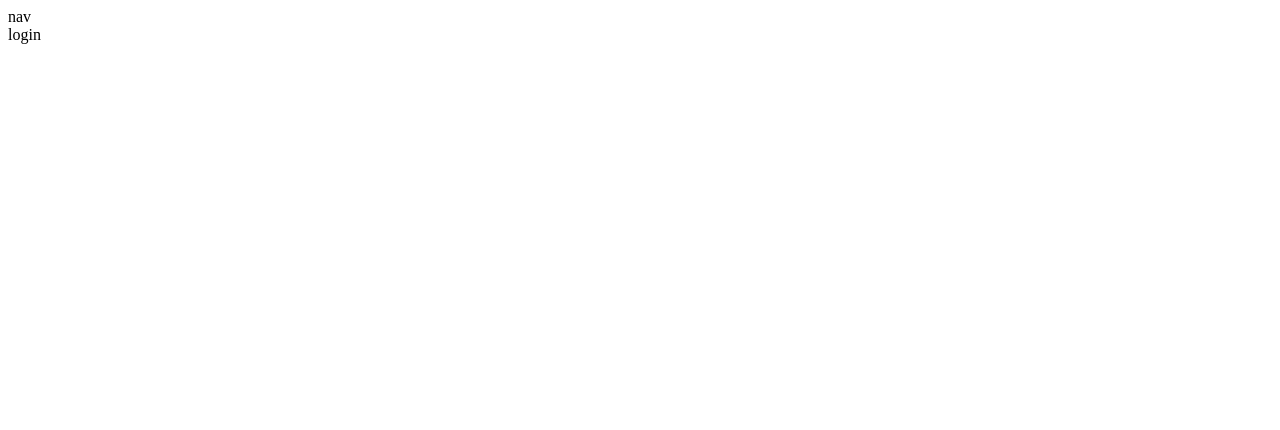
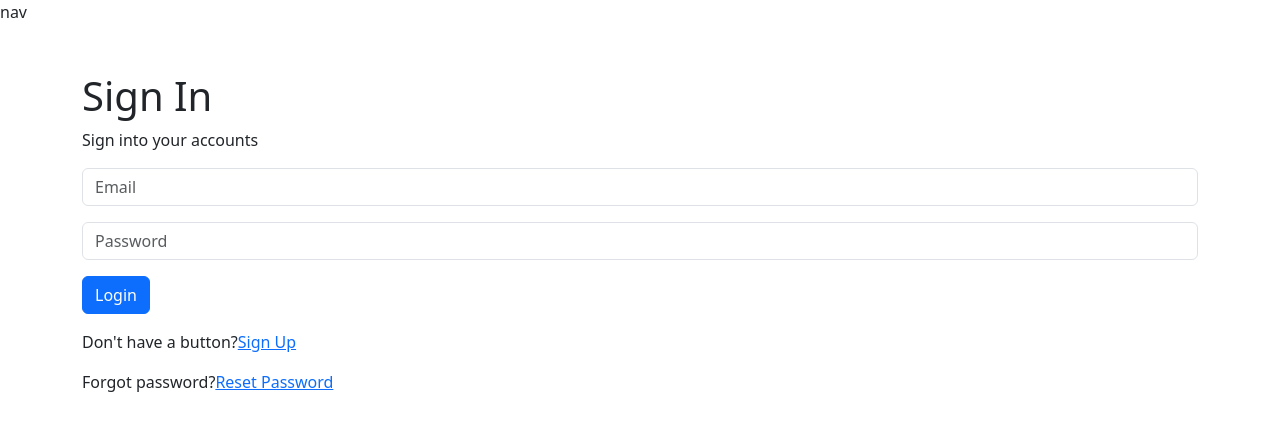
Before and after one commit to Eshat002/Auth, a React (Create React App) app in the folder frontend/: page /login in a window 1280 px wide. Shown: the top 430 px of the page. Built offline with nearby package versions, Linux system fonts and the light colour scheme.

Commit message:
Add Login Form

```diff
--- a/frontend/package.json
+++ b/frontend/package.json
@@ -8,6 +8,7 @@
     "@testing-library/react": "^13.4.0",
     "@testing-library/user-event": "^13.5.0",
     "axios": "^1.7.4",
+    "bootstrap": "^5.3.3",
     "react": "^18.3.1",
     "react-dom": "^18.3.1",
     "react-redux": "^9.1.2",
--- a/frontend/src/App.js
+++ b/frontend/src/App.js
@@ -11,7 +11,7 @@ import Login from "./screens/Login";
 const App = () => {
   return (
     <Router>
-      <Layout />
+      <Layout>
         <Routes>
           <Route exact path="/" element={<Home />} />
           <Route exact path="/login" element={<Login />} />
@@ -24,6 +24,7 @@ const App = () => {
           />
           <Route exact path="activate/:ui/:token" element={<Activate />} />
         </Routes>
+      </Layout>
     </Router>
   );
 };
--- a/frontend/src/index.js
+++ b/frontend/src/index.js
@@ -1,6 +1,7 @@
 import React from "react";
 import ReactDOM from "react-dom/client";
 import App from "./App";
+import "bootstrap/dist/css/bootstrap.min.css";
 
 const root = ReactDOM.createRoot(document.getElementById("root"));
 root.render(
--- a/frontend/src/screens/Login.jsx
+++ b/frontend/src/screens/Login.jsx
@@ -1,7 +1,58 @@
-import React from "react";
+import React, { useState } from "react";
+import { Link } from "react-router-dom";
+import { connect } from "react-redux";
 
 const Login = () => {
-  return <div>login</div>;
+  const [FormData, setFormData] = useState({
+    email: "",
+    password: "",
+  });
+  const { email, password } = FormData;
+  const onChange = (e) =>
+    setFormData({ ...FormData, [e.target.name]: e.target.value });
+  const onSubmit = (e) => {
+    e.preventDefault();
+  };
+  return (
+    <div className="container mt-5">
+      <h1>Sign In</h1>
+      <p>Sign into your accounts</p>
+      <form onSubmit={(e) => onSubmit(e)}>
+        <div className="form-group">
+          <input
+            type="email"
+            name="email"
+            placeholder="Email"
+            className="form-control mb-3"
+            value={email}
+            onChange={(e) => onChange(e)}
+          />
+        </div>
+        <div className="form-group">
+          <input
+            type="password"
+            name="password"
+            placeholder="Password"
+            className="form-control mb-3"
+            value={password}
+            onChange={(e) => onChange(e)}
+          />
+        </div>
+        <button className="btn btn-primary" type="submit">
+          Login
+        </button>
+        <p className="mt-3">
+          Don't have a button?<Link to="/signup">Sign Up</Link>
+        </p>
+        <p className="mt-3">
+          Forgot password?<Link to="/reset-password">Reset Password</Link>
+        </p>
+      </form>
+    </div>
+  );
 };
+// const mapStatetoProps =()=> state({
 
+// })
+// export default connect(null, {})(Login);
 export default Login;
```
Also changed, not shown: 1 other file (tests, documents, lock files or other folders). Lines whose indentation alone changed are shown as unchanged.
